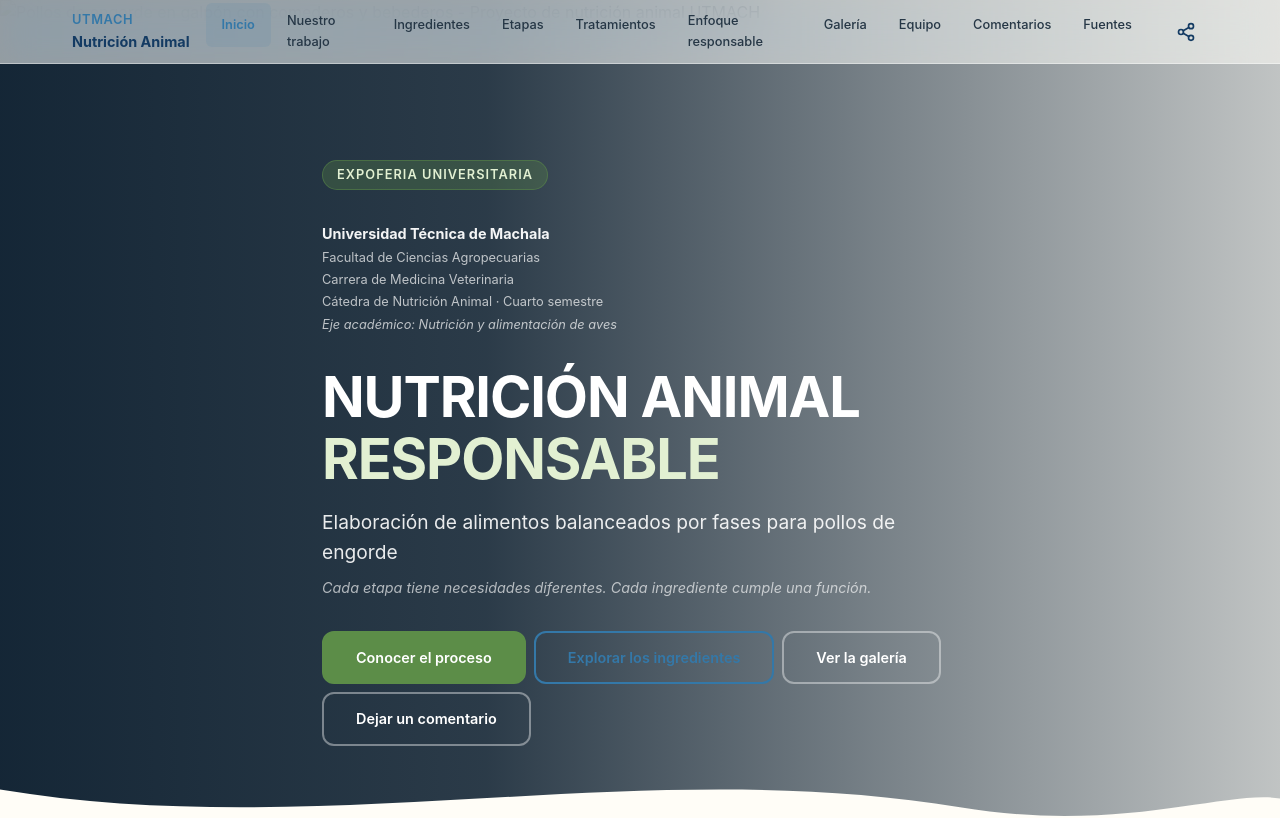
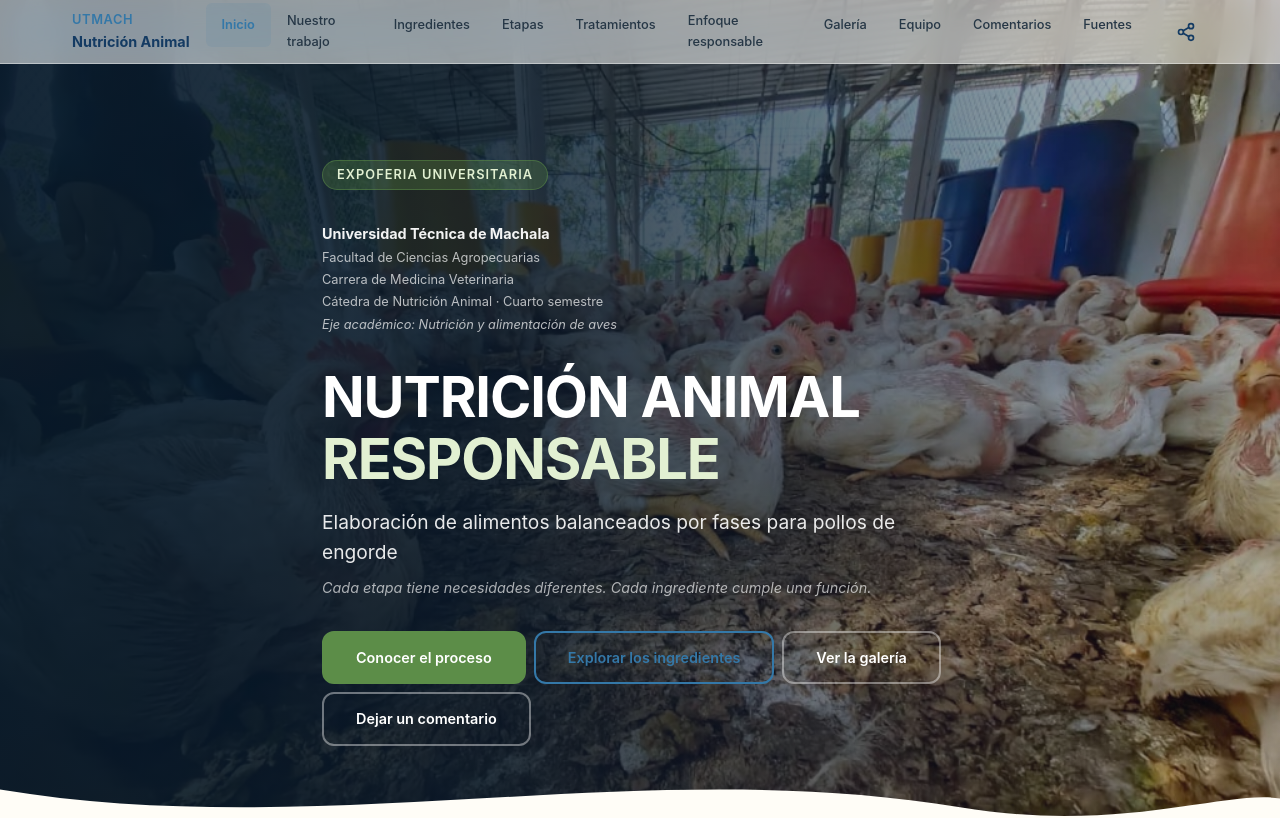
Before and after one commit to elranchodejuan-jo/SIPA_UTMACH, a website built with Vite: page index.html in a window 1280 px wide. Shown: the top 818 px of the page. Built offline with nearby package versions, Linux system fonts and the light colour scheme; files whose address does not match are found by name.

Commit message:
Fix: ruta imagen hero sin webp inexistentes

```diff
--- a/index.html
+++ b/index.html
@@ -91,9 +91,7 @@
     <section class="hero" id="inicio" aria-label="Portada del proyecto">
       <div class="hero__background">
         <picture>
-          <source media="(max-width: 768px)" srcset="/images/hero-mobile.webp" type="image/webp">
-          <source media="(min-width: 769px)" srcset="/images/hero-desktop.webp" type="image/webp">
-          <img src="./images/hero-desktop.jpg" alt="Pollos de engorde en galpón con comederos y bebederos - Proyecto de nutrición animal UTMACH" class="hero__image" width="1920" height="900" fetchpriority="high">
+          <img src="images/hero-desktop.jpg" alt="Pollos de engorde en galpón con comederos y bebederos - Proyecto de nutrición animal UTMACH" class="hero__image" width="1920" height="900" fetchpriority="high">
         </picture>
         <div class="hero__overlay"></div>
       </div>
```
